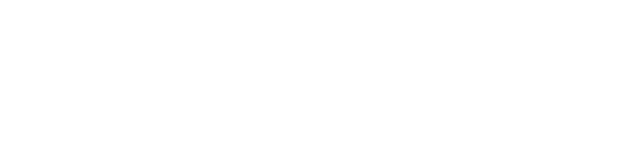
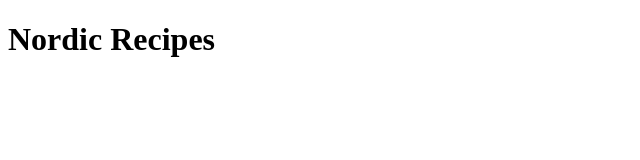
Before and after one commit to Mzxup/odin-recipies, a plain HTML site: page index.html in a window 1280 px wide. Shown: the whole page, without its empty margins (0-640 px from the left). Drawn offline with Linux system fonts and the light colour scheme.

Commit message:
Choose genre of recipes

```diff
--- a/index.html
+++ b/index.html
@@ -6,7 +6,7 @@
 </head>
 
 <body>
-
+    <h1>Nordic Recipes</h1>
 </body>
 
 </html>
```
